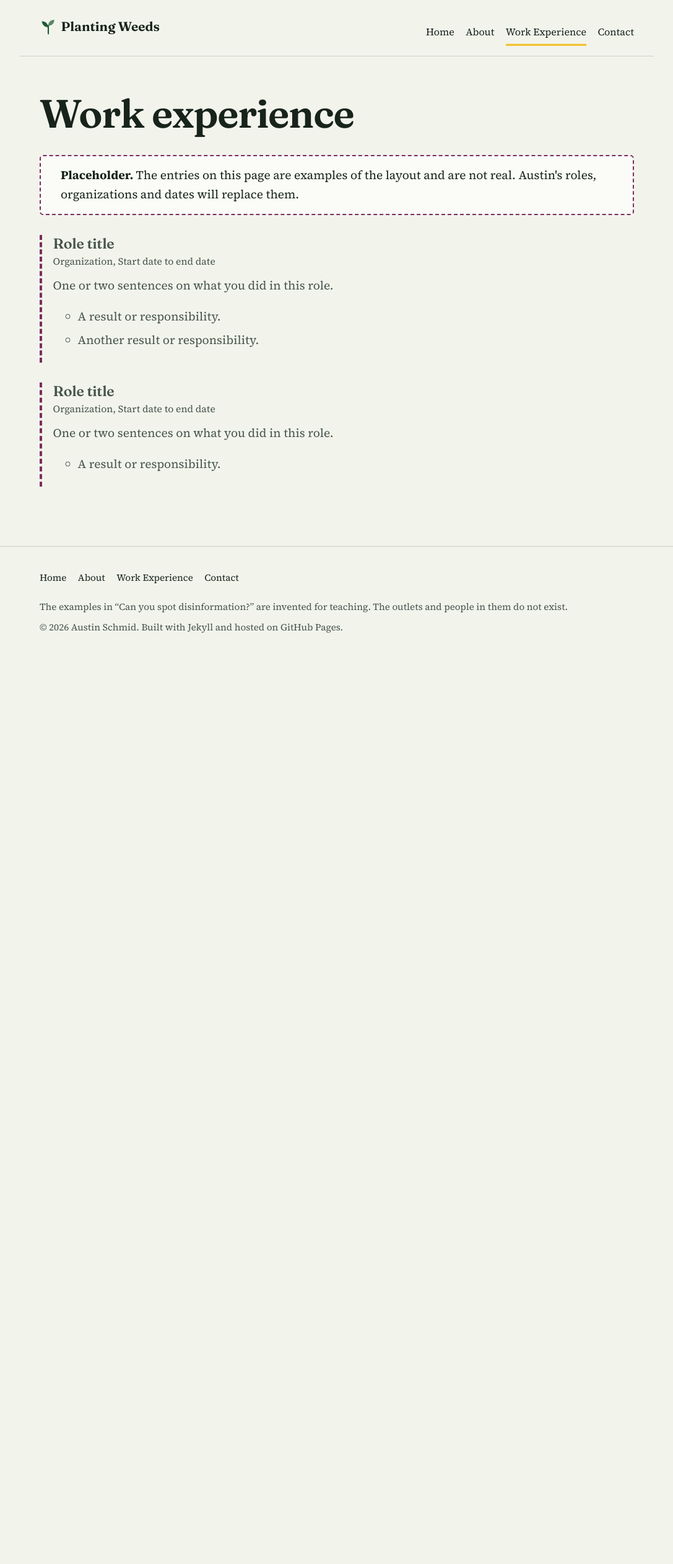
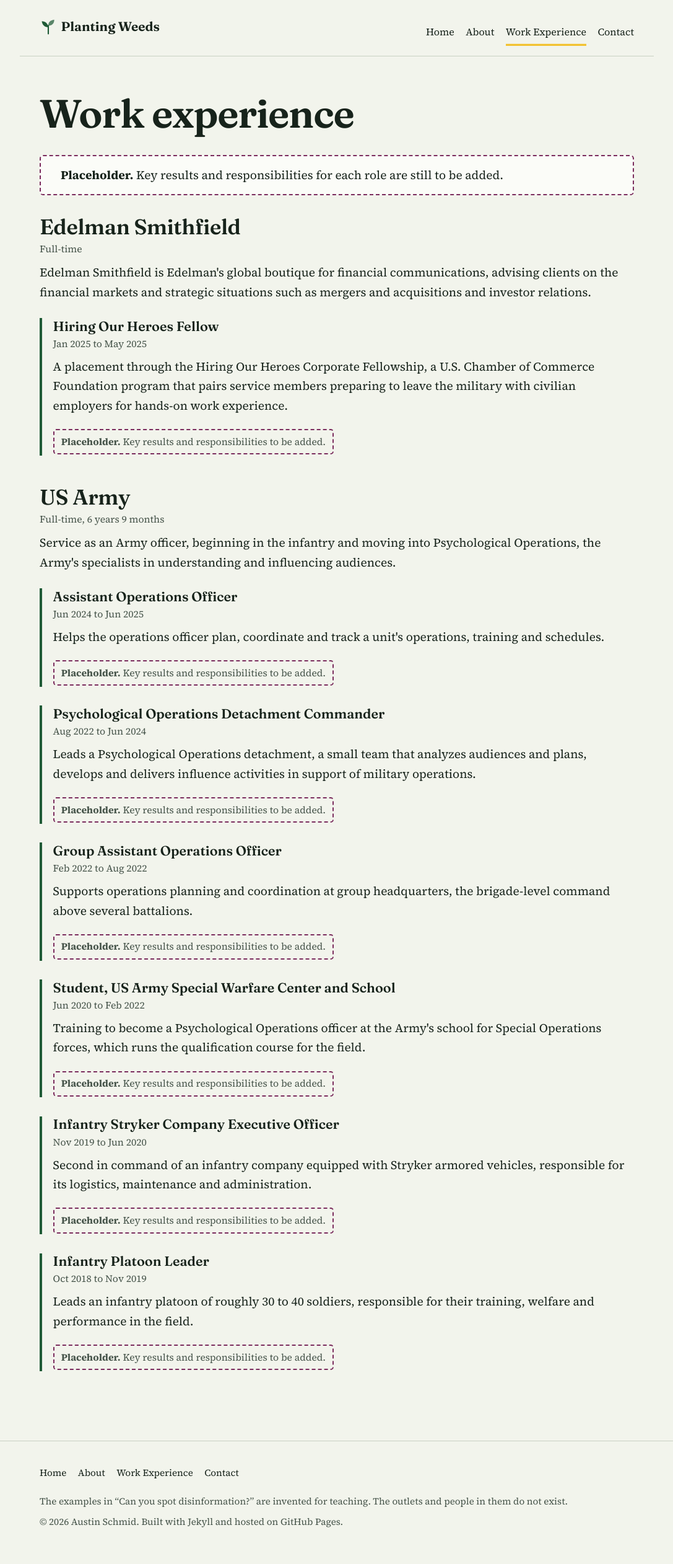
Before and after one commit to smith2415/PlantingWeeds, a Jekyll site: the page built from work-experience.md, in a window 1280 px wide. Shown: the whole page at 62% size, without its empty margins (96-1183 px from the left). Built offline with Jekyll 4.4.1, drawn with Linux system fonts in a browser that asks for light colours; before the commit the page ends 1080 px from its top, so only the background shows below that.

Commit message:
Add the work experience outline
Roles, organizations and dates as supplied, grouped by organization, with
a short description of each. Key results and responsibilities are marked
placeholders.

Co-Authored-By: Claude Opus 5.5 <noreply@anthropic.com>
Claude-Session: https://claude.ai/code/session_015gBqM3DP3bSDBPWGhuxVD5

```diff
--- a/_data/experience.yml
+++ b/_data/experience.yml
@@ -1,21 +1,68 @@
-# Work experience entries, newest first.
+# Work experience, newest first, grouped by organization.
 #
-# PLACEHOLDER: the entries below are not real. Replace them with your own and
-# delete "placeholder: true" from each one. The notice at the top of the Work
-# Experience page disappears once no entry is marked as a placeholder.
-- placeholder: true
-  role: "Role title"
-  organization: "Organization"
-  dates: "Start date to end date"
-  summary: "One or two sentences on what you did in this role."
-  points:
-    - "A result or responsibility."
-    - "Another result or responsibility."
+# Each role's "points" are the key results or responsibilities. Roles marked
+# "placeholder: true" do not have them yet; replace the placeholder point with
+# real ones and delete "placeholder: true". The notice at the top of the page
+# disappears once no role is marked.
+- organization: "Edelman Smithfield"
+  note: "Full-time"
+  description: >-
+    Edelman Smithfield is Edelman's global boutique for financial
+    communications, advising clients on the financial markets and strategic
+    situations such as mergers and acquisitions and investor relations.
+  roles:
+    - role: "Hiring Our Heroes Fellow"
+      dates: "Jan 2025 to May 2025"
+      summary: >-
+        A placement through the Hiring Our Heroes Corporate Fellowship, a U.S.
+        Chamber of Commerce Foundation program that pairs service members
+        preparing to leave the military with civilian employers for
+        hands-on work experience.
+      placeholder: true
 
-- placeholder: true
-  role: "Role title"
-  organization: "Organization"
-  dates: "Start date to end date"
-  summary: "One or two sentences on what you did in this role."
-  points:
-    - "A result or responsibility."
+- organization: "US Army"
+  note: "Full-time, 6 years 9 months"
+  description: >-
+    Service as an Army officer, beginning in the infantry and moving into
+    Psychological Operations, the Army's specialists in understanding and
+    influencing audiences.
+  roles:
+    - role: "Assistant Operations Officer"
+      dates: "Jun 2024 to Jun 2025"
+      summary: >-
+        Helps the operations officer plan, coordinate and track a unit's
+        operations, training and schedules.
+      placeholder: true
+    - role: "Psychological Operations Detachment Commander"
+      dates: "Aug 2022 to Jun 2024"
+      summary: >-
+        Leads a Psychological Operations detachment, a small team that
+        analyzes audiences and plans, develops and delivers influence
+        activities in support of military operations.
+      placeholder: true
+    - role: "Group Assistant Operations Officer"
+      dates: "Feb 2022 to Aug 2022"
+      summary: >-
+        Supports operations planning and coordination at group headquarters,
+        the brigade-level command above several battalions.
+      placeholder: true
+    - role: "Student, US Army Special Warfare Center and School"
+      dates: "Jun 2020 to Feb 2022"
+      summary: >-
+        Training to become a Psychological Operations officer at the Army's
+        school for Special Operations forces, which runs the qualification
+        course for the field.
+      placeholder: true
+    - role: "Infantry Stryker Company Executive Officer"
+      dates: "Nov 2019 to Jun 2020"
+      summary: >-
+        Second in command of an infantry company equipped with Stryker armored
+        vehicles, responsible for its logistics, maintenance and
+        administration.
+      placeholder: true
+    - role: "Infantry Platoon Leader"
+      dates: "Oct 2018 to Nov 2019"
+      summary: >-
+        Leads an infantry platoon of roughly 30 to 40 soldiers, responsible for
+        their training, welfare and performance in the field.
+      placeholder: true
--- /dev/null
+++ b/_includes/experience.html
@@ -0,0 +1,27 @@
+<div class="experience">
+{%- for org in site.data.experience %}
+<section class="org" aria-labelledby="org-{{ forloop.index }}">
+<h2 class="org__name" id="org-{{ forloop.index }}">{{ org.organization }}</h2>
+<p class="org__meta">{{ org.note }}</p>
+<p class="org__description">{{ org.description }}</p>
+<ol class="timeline">
+{%- for job in org.roles %}
+<li class="job">
+<h3 class="job__role">{{ job.role }}</h3>
+<p class="job__meta">{{ job.dates }}</p>
+<p>{{ job.summary }}</p>
+{%- if job.placeholder %}
+<p class="job__placeholder"><strong>Placeholder.</strong> Key results and responsibilities to be added.</p>
+{%- elsif job.points %}
+<ul>
+{%- for point in job.points %}
+<li>{{ point }}</li>
+{%- endfor %}
+</ul>
+{%- endif %}
+</li>
+{%- endfor %}
+</ol>
+</section>
+{%- endfor %}
+</div>
--- a/assets/css/site.css
+++ b/assets/css/site.css
@@ -637,30 +637,48 @@ li {
 }
 
 /* Work experience */
+.org {
+  margin-bottom: 3rem;
+}
+.org__name {
+  margin-top: 1.5rem;
+  margin-bottom: 0.2rem;
+}
+.org__meta {
+  font-size: 0.98rem;
+  color: var(--muted);
+  margin-bottom: 0.6rem;
+}
+.org__description {
+  margin-bottom: 1.6rem;
+}
 .timeline {
   list-style: none;
-}
-.content > .timeline {
-  padding-left: var(--gutter);
+  margin: 0;
+  padding: 0;
 }
 .job {
   border-left: 0.3rem solid var(--leaf);
   padding: 0.1rem 0 0.1rem 1.1rem;
-  margin-bottom: 2rem;
-}
-.job--placeholder {
-  border-left-style: dashed;
-  border-left-color: var(--thistle);
-  color: var(--muted);
+  margin-bottom: 1.9rem;
 }
 .job__role {
-  font-size: 1.45rem;
+  font-size: 1.35rem;
   margin: 0 0 0.2rem;
 }
 .job__meta {
   font-size: 0.98rem;
   color: var(--muted);
-  margin-bottom: 0.6rem;
+  margin-bottom: 0.5rem;
+}
+.job__placeholder {
+  display: inline-block;
+  font-size: 0.98rem;
+  color: var(--muted);
+  border: 2px dashed var(--thistle);
+  border-radius: 0.3rem;
+  padding: 0.35rem 0.7rem;
+  margin: 0.2rem 0 0;
 }
 
 /* Contact */
--- a/work-experience.md
+++ b/work-experience.md
@@ -4,28 +4,18 @@ title: Work Experience
 permalink: /work-experience/
 heading: Work experience
 description: >-
-  Austin Schmid's work experience in information operations and countering
-  disinformation.
+  Austin Schmid's work experience as a US Army infantry and Psychological
+  Operations officer and a Hiring Our Heroes Fellow at Edelman Smithfield.
 ---
 
-{%- assign placeholders = site.data.experience | where: "placeholder", true -%}
-{% if placeholders.size > 0 %}
-{% include placeholder.html text="The entries on this page are examples of the layout and are not real. Austin's roles, organizations and dates will replace them." %}
+{%- assign pending = 0 -%}
+{%- for org in site.data.experience -%}
+{%- for job in org.roles -%}
+{%- if job.placeholder -%}{%- assign pending = pending | plus: 1 -%}{%- endif -%}
+{%- endfor -%}
+{%- endfor -%}
+{% if pending > 0 %}
+{% include placeholder.html text="Key results and responsibilities for each role are still to be added." %}
 {% endif %}
 
-<ol class="timeline">
-{%- for job in site.data.experience %}
-<li class="job{% if job.placeholder %} job--placeholder{% endif %}">
-<h2 class="job__role">{{ job.role }}</h2>
-<p class="job__meta">{{ job.organization }}, {{ job.dates }}</p>
-<p>{{ job.summary }}</p>
-{%- if job.points %}
-<ul>
-{%- for point in job.points %}
-<li>{{ point }}</li>
-{%- endfor %}
-</ul>
-{%- endif %}
-</li>
-{%- endfor %}
-</ol>
+{% include experience.html %}
```
Also changed, not shown: README.md.
